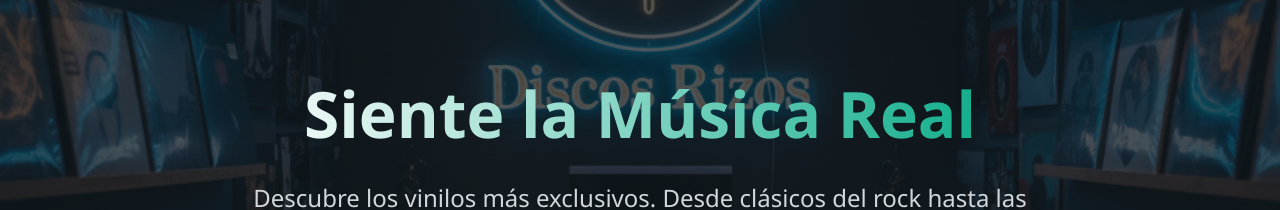
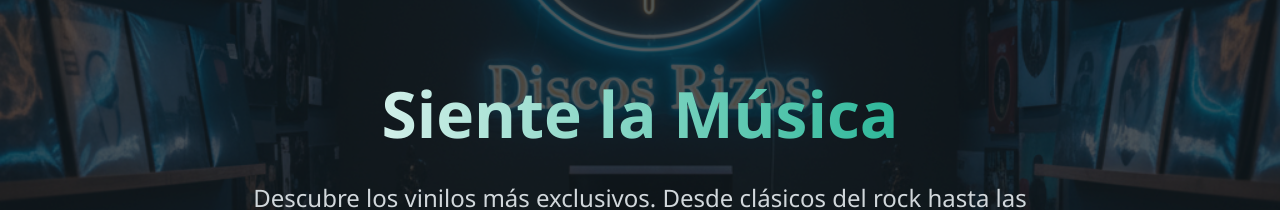
Before and after one commit to IgnacioP46/ProyectoFinal2, a React (Vite) app in the folder frontend/: page / in a window 1280 px wide. Shown: the part 159-369 px from the top of the page. Built offline with nearby package versions, Linux system fonts and the light colour scheme; no server answers.

Commit message:
corecciones finales y puesta a punto

```diff
--- a/frontend/src/pages/Home.jsx
+++ b/frontend/src/pages/Home.jsx
@@ -233,7 +233,7 @@ export default function Home() {
       <section style={styles.hero}>
         <div style={styles.overlay}></div>
         <div style={styles.heroContent}>
-          <h1 style={styles.title}>Siente la Música Real</h1>
+          <h1 style={styles.title}>Siente la Música</h1>
           <p style={styles.subtitle}>
             Descubre los vinilos más exclusivos. Desde clásicos del rock hasta las últimas novedades indie.
           </p>
```
